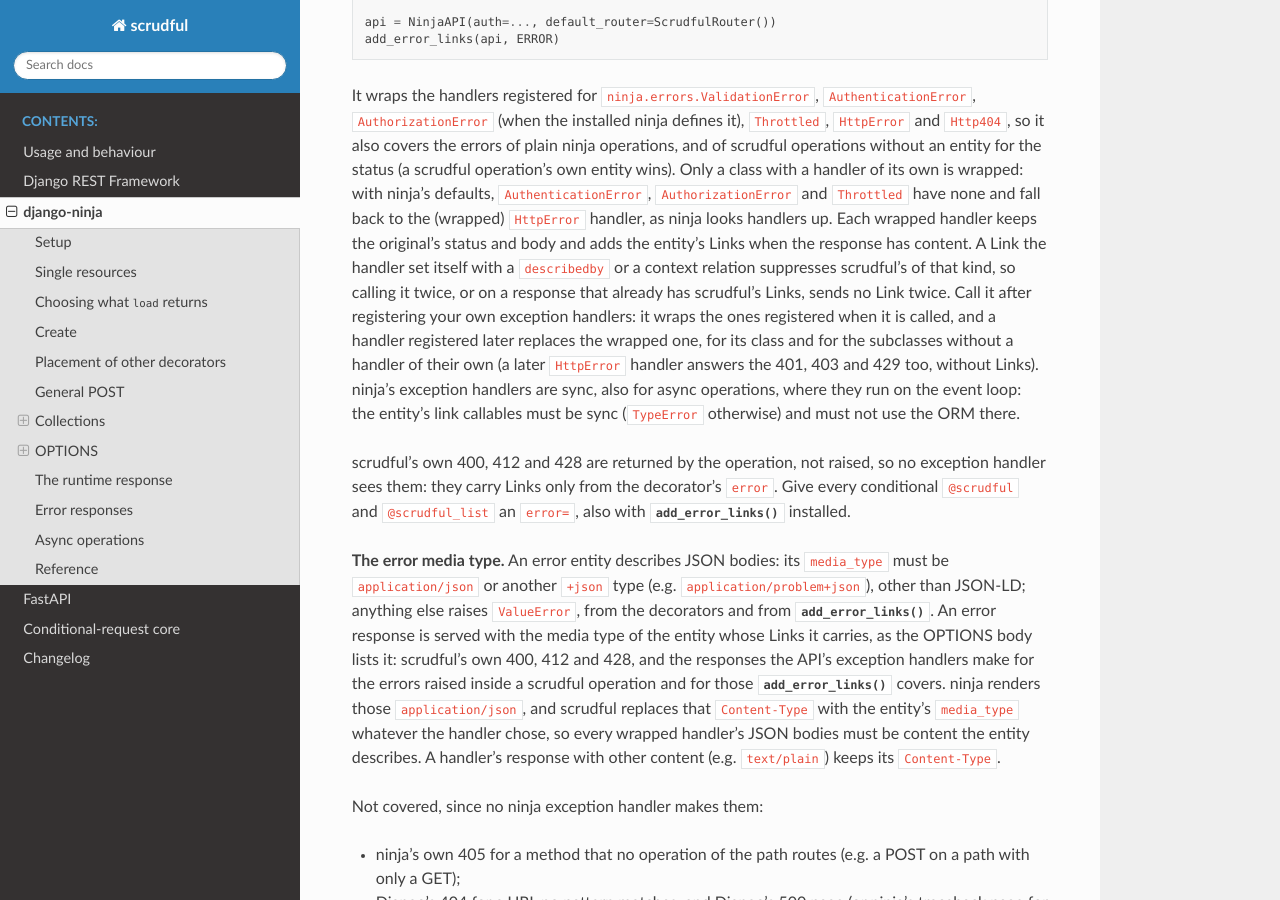
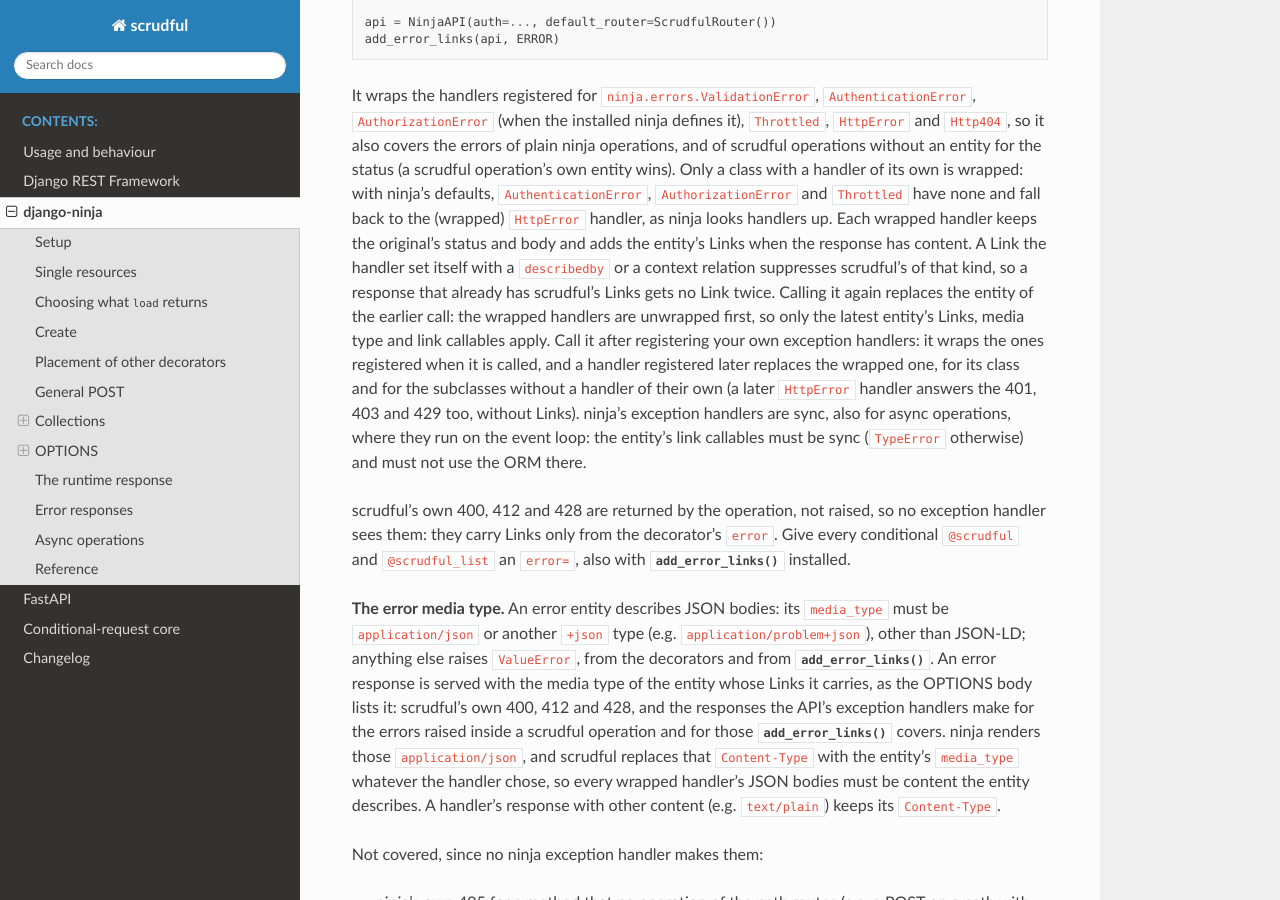
Before and after one commit to mimotoai/scrudful, a Sphinx documentation site: the page built from docs/source/ninja.rst, in a window 1280 px wide and 900 px high, scrolled down 10026 px. Built offline with Sphinx 7.4.7 and the Read the Docs theme 3.1.0, drawn with Linux system fonts in a browser that asks for light colours.

Commit message:
scrudful.ninja: add_error_links again replaces the earlier entity
A second add_error_links(api, B) wrapped the handlers the first call
had wrapped, so a response carried A's describedby (B's was
suppressed by it) with B's media type, and both entities' link
callables ran. The wrapped handler now records the one it wraps, and
a later call unwraps it before wrapping, as FastAPI's add_error_links
does: only the latest entity applies.

```diff
--- a/CHANGELOG.rst
+++ b/CHANGELOG.rst
@@ -65,7 +65,8 @@ change, so clients and tests that compare them must be updated.
   ``add_error_links(app, error)`` for FastAPI, and
   ``scrudful.rest_framework.exception_handler`` (named as DRF's
   ``EXCEPTION_HANDLER``). Errors raised inside a ninja scrudful operation get
-  the Links of the entity OPTIONS describes for their status.
+  the Links of the entity OPTIONS describes for their status. Calling an
+  ``add_error_links`` again replaces the entity of the earlier call.
 * FastAPI: ``add_options(app)`` answers OPTIONS on every URL a scrudful
   endpoint serves. A callable used outside the endpoint (by ``add_options``
   and ``add_error_links``) gets only the URL's path parameters plus the request
--- a/docs/source/ninja.rst
+++ b/docs/source/ninja.rst
@@ -566,9 +566,11 @@ with a handler of its own is wrapped: with ninja's defaults,
 fall back to the (wrapped) ``HttpError`` handler, as ninja looks handlers up.
 Each wrapped handler keeps the original's status and body and adds the entity's
 Links when the response has content. A Link the handler set itself with a
-``describedby`` or a context relation suppresses scrudful's of that kind, so
-calling it twice, or on a response that already has scrudful's Links, sends no
-Link twice. Call it after registering your own exception handlers: it wraps the
+``describedby`` or a context relation suppresses scrudful's of that kind, so a
+response that already has scrudful's Links gets no Link twice. Calling it again
+replaces the entity of the earlier call: the wrapped handlers are unwrapped
+first, so only the latest entity's Links, media type and link callables apply.
+Call it after registering your own exception handlers: it wraps the
 ones registered when it is called, and a handler registered later replaces the
 wrapped one, for its class and for the subclasses without a handler of their
 own (a later ``HttpError`` handler answers the 401, 403 and 429 too, without
```
Also changed, not shown: 2 other files.
